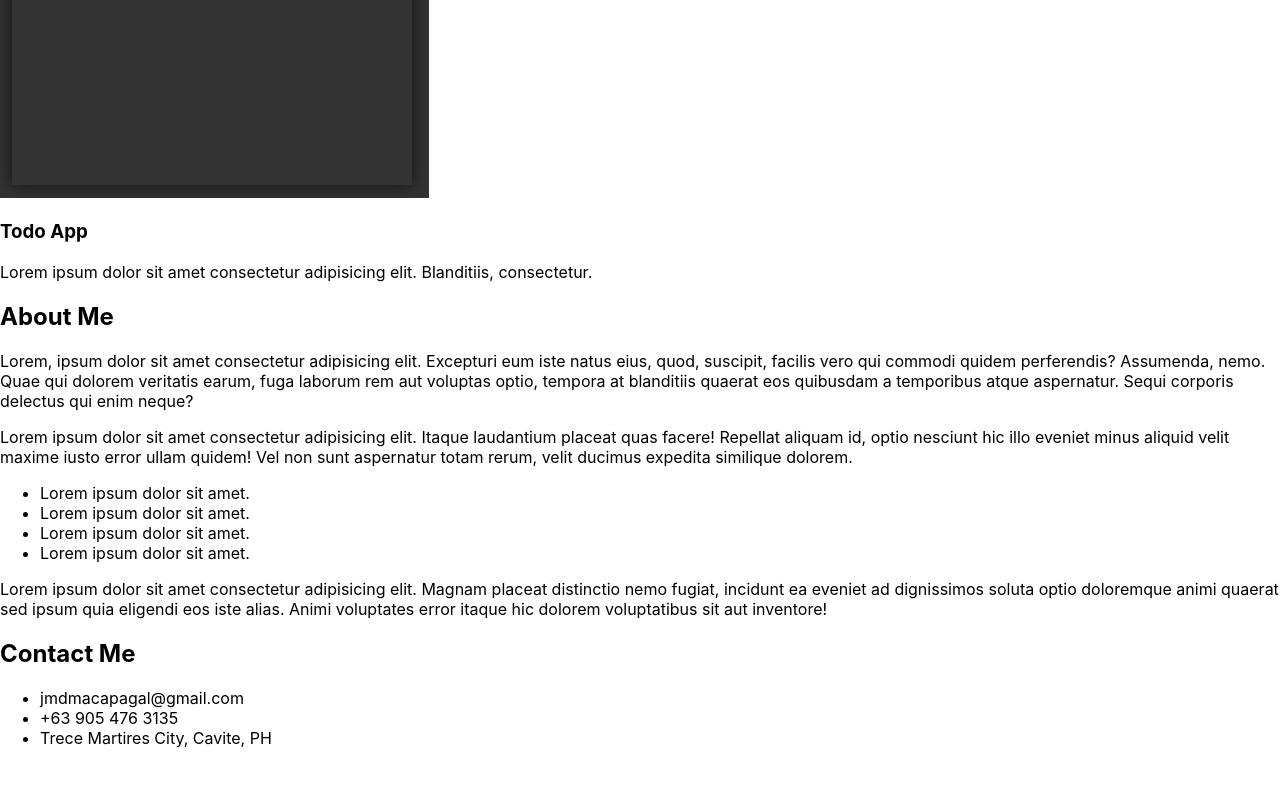
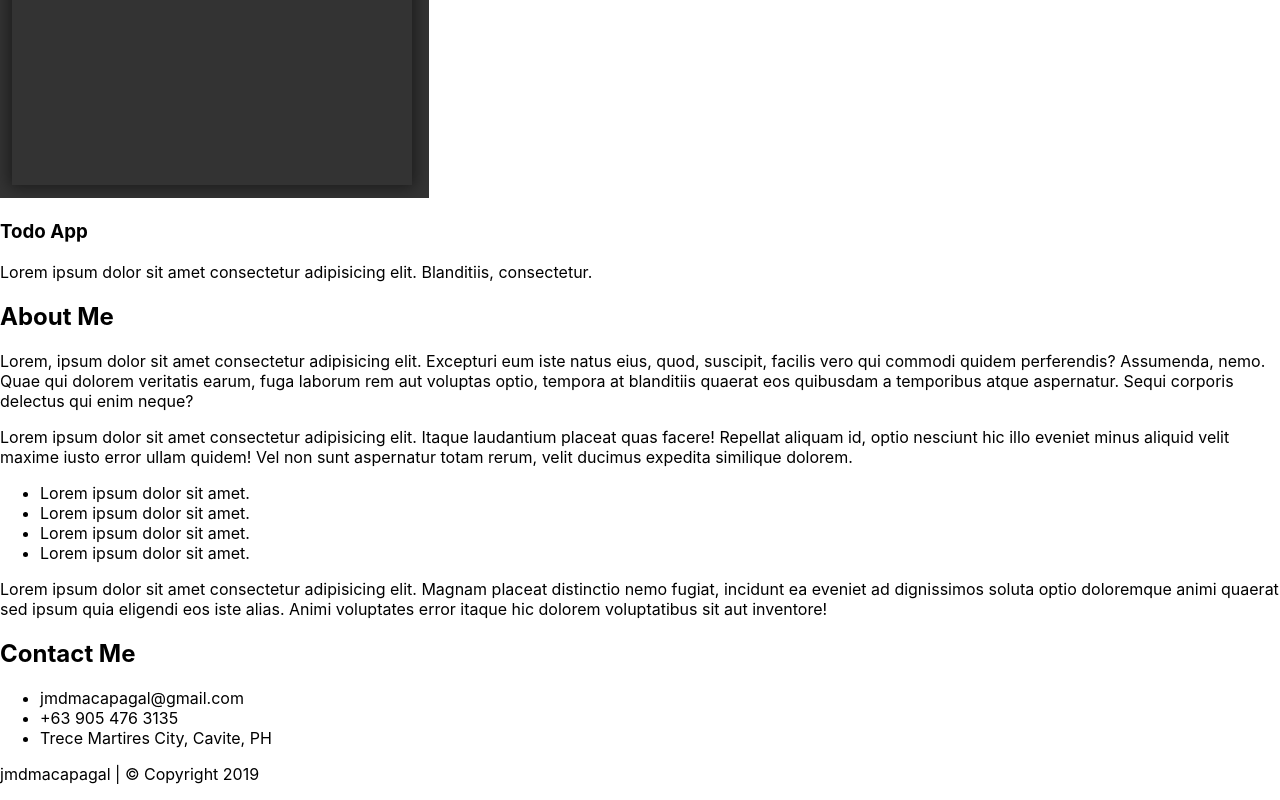
Before and after one commit to jmdmacapagal/Portfolio, a React (Create React App) app in the folder portfolio/: page / in a window 1280 px wide. Shown: the part 2851-3651 px from the top of the page. Before the commit the page ends 3615 px from the top, so only its background shows below. Built offline with nearby package versions, Linux system fonts and the light colour scheme; the HTML template or start-up script is replaced by a standard one.

Commit message:
added Footer component

```diff
--- a/portfolio/src/App.js
+++ b/portfolio/src/App.js
@@ -4,6 +4,7 @@ import Showcase from './components/Showcase'
 import Portfolio from './components/Portfolio'
 import About from './components/About'
 import Contact from './components/Contact'
+import Footer from './components/Footer.js'
 
 
 function App() {
@@ -14,6 +15,7 @@ function App() {
       <Portfolio />
       <About />
       <Contact />
+      <Footer />
     </div>
   )
 }
--- /dev/null
+++ b/portfolio/src/components/Footer.js
@@ -0,0 +1,11 @@
+import React from 'react'
+
+function Footer() {
+    return (
+        <footer>
+            <p>jmdmacapagal | &copy; Copyright 2019</p>
+        </footer>
+    )
+}
+
+export default Footer
```
